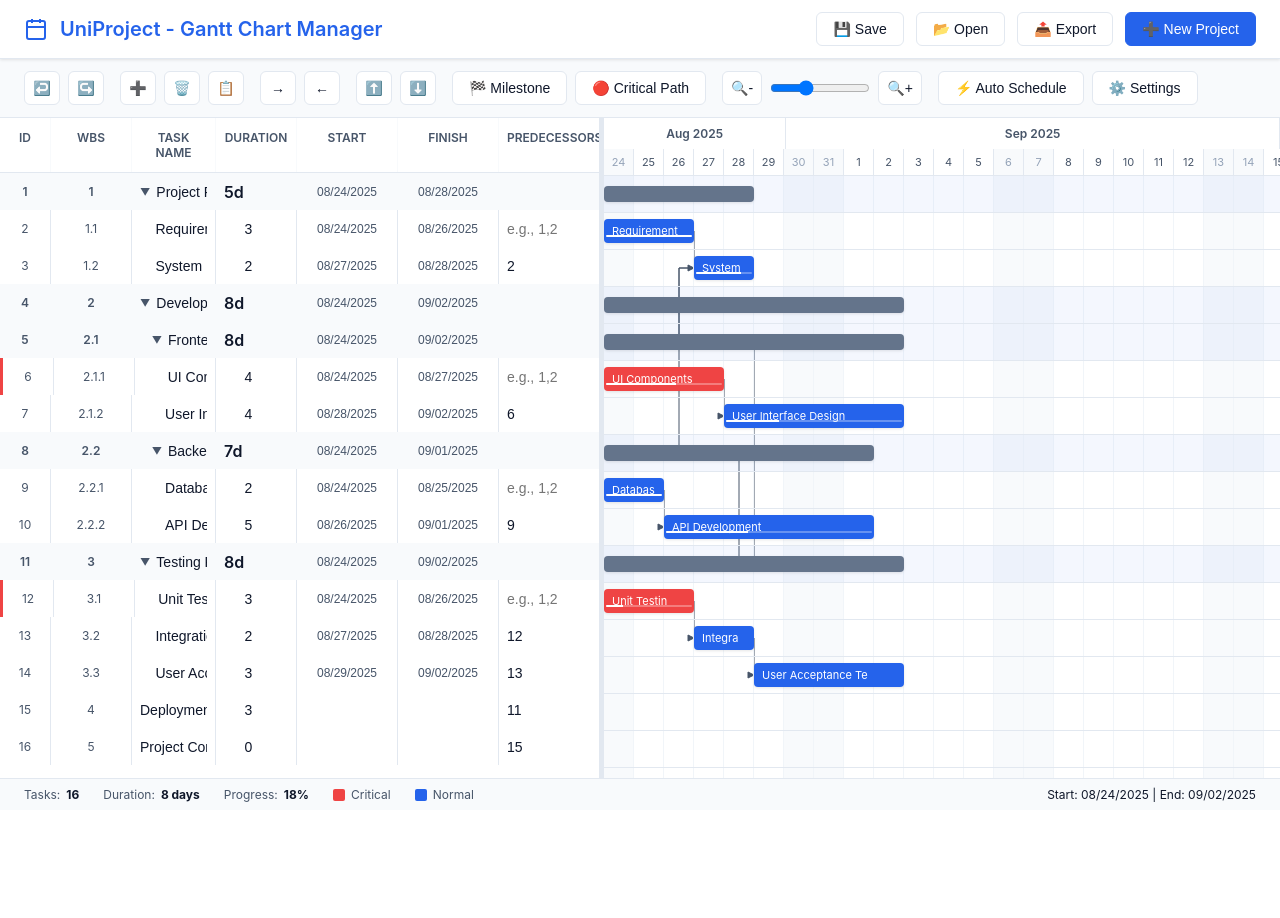
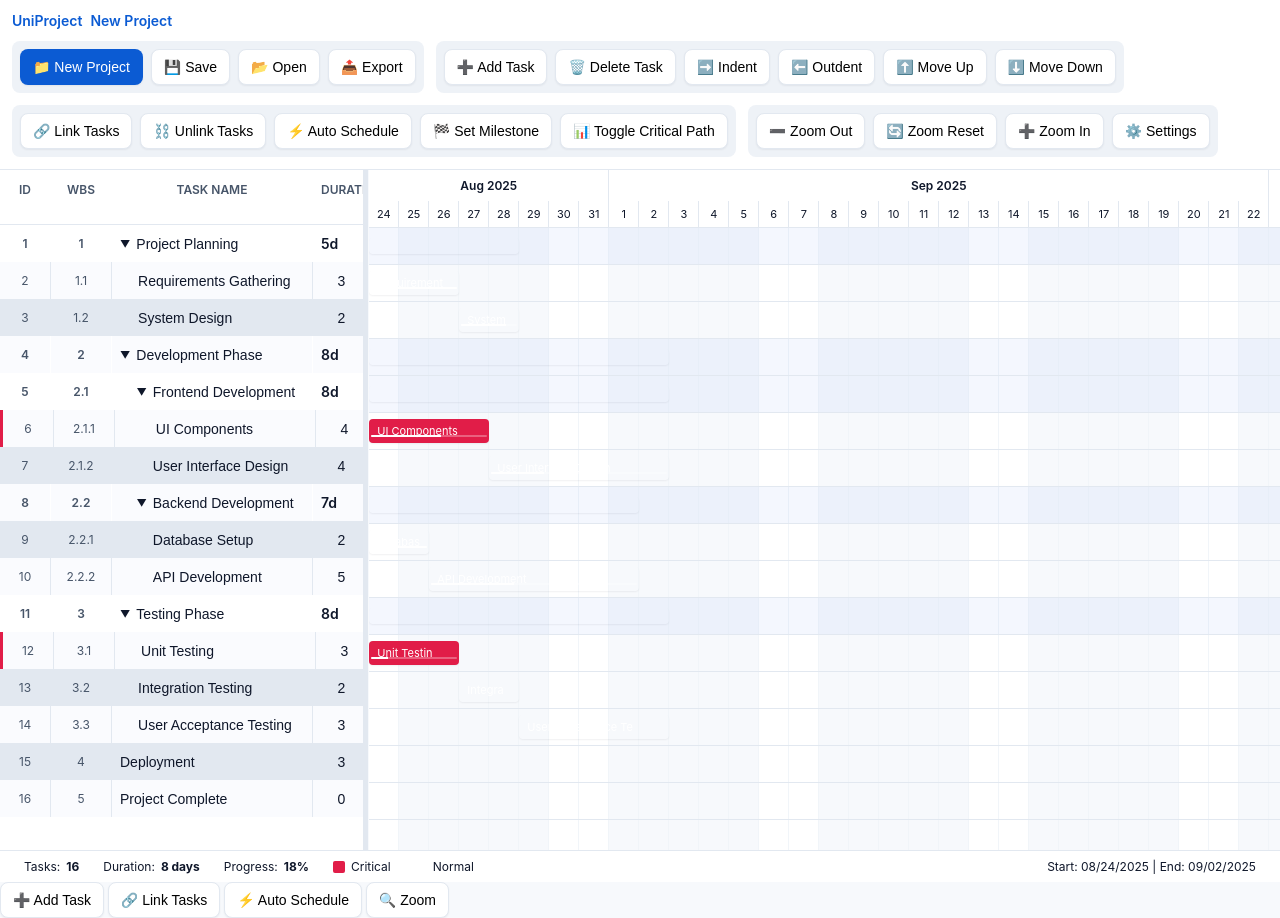
Before and after one commit to sulaimanalsheibani1-lgtm/gantt-chart-app, a website: page index.html in a window 1280 px wide. Before the commit the page ends 810 px from the top, so only its background shows below. Drawn offline with Linux system fonts and the light colour scheme.

Commit message:
refactor: redesign toolbar and layout

```diff
--- a/app.js
+++ b/app.js
@@ -17,6 +17,7 @@ let zoomLevel = 30; // pixels per day
 let showCriticalPath = true;
 let draggedTask = null;
 let taskInfoTaskId = null;
+let linkSourceId = null;
 
 // History stacks for undo/redo
 let undoStack = [];
@@ -149,17 +150,6 @@ function setupEventListeners() {
         }
     });
 
-    const menuToggle = document.getElementById('menuToggle');
-    if (menuToggle) {
-        const toolbar = document.querySelector('.toolbar');
-        const headerActions = document.querySelector('.header-actions');
-        menuToggle.addEventListener('click', () => {
-            toolbar.classList.toggle('open');
-            if (headerActions) {
-                headerActions.classList.toggle('open');
-            }
-        });
-    }
 }
 
 function createSampleProject() {
@@ -620,6 +610,21 @@ function renderTaskList() {
         }
         row.appendChild(predCell);
 
+        // Progress Cell
+        const progCell = document.createElement('div');
+        progCell.className = 'task-progress';
+        if (!task.isSummary) {
+            const progInput = document.createElement('input');
+            progInput.type = 'number';
+            progInput.min = 0;
+            progInput.max = 100;
+            progInput.value = task.progress || 0;
+            progInput.onchange = (e) => updateTaskField(task.id, 'progress', parseInt(e.target.value) || 0);
+            progInput.onclick = (e) => e.stopPropagation();
+            progCell.appendChild(progInput);
+        }
+        row.appendChild(progCell);
+
         taskList.appendChild(row);
     });
 }
@@ -1296,7 +1301,6 @@ function updateWBS() {
 function zoomIn() {
     if (zoomLevel < 60) {
         zoomLevel += 5;
-        document.querySelector('.zoom-slider').value = zoomLevel;
         renderGanttChart();
     }
 }
@@ -1304,13 +1308,12 @@ function zoomIn() {
 function zoomOut() {
     if (zoomLevel > 15) {
         zoomLevel -= 5;
-        document.querySelector('.zoom-slider').value = zoomLevel;
         renderGanttChart();
     }
 }
 
-function setZoom(value) {
-    zoomLevel = parseInt(value);
+function zoomReset() {
+    zoomLevel = 30;
     renderGanttChart();
 }
 
@@ -1335,6 +1338,54 @@ function autoSchedule() {
     calculateSchedule();
     renderProject();
     showMessage('Schedule optimized successfully', 'success');
+}
+
+// Link two tasks as predecessor-successor
+function linkTasks() {
+    if (!selectedTaskId) return;
+    if (linkSourceId === null) {
+        linkSourceId = selectedTaskId;
+        showMessage('Select the successor task to complete the link', 'info');
+        return;
+    }
+    if (selectedTaskId === linkSourceId) {
+        linkSourceId = null;
+        return;
+    }
+    const successor = project.tasks.find(t => t.id === selectedTaskId);
+    if (successor) {
+        const pred = successor.predecessor ? successor.predecessor.split(',') : [];
+        if (!pred.includes(String(linkSourceId))) {
+            pred.push(String(linkSourceId));
+            successor.predecessor = pred.join(',');
+            calculateSchedule();
+            renderProject();
+        }
+    }
+    linkSourceId = null;
+}
+
+// Remove all predecessors from selected task
+function unlinkTasks() {
+    if (!selectedTaskId) return;
+    const task = project.tasks.find(t => t.id === selectedTaskId);
+    if (task) {
+        task.predecessor = '';
+        calculateSchedule();
+        renderProject();
+    }
+}
+
+// Set current task as milestone (duration 0)
+function setMilestone() {
+    if (!selectedTaskId) return;
+    saveState();
+    const task = project.tasks.find(t => t.id === selectedTaskId);
+    if (task) {
+        task.duration = 0;
+        calculateSchedule();
+        renderProject();
+    }
 }
 
 // Modal functions
--- a/index.html
+++ b/index.html
@@ -11,57 +11,40 @@
     <link rel="stylesheet" href="styles.css?v=1">
 </head>
 <body>
-    <!-- Header -->
-    <div class="header">
-        <div class="logo">
-            <svg viewBox="0 0 24 24" fill="none" stroke="currentColor" stroke-width="2">
-                <rect x="3" y="4" width="18" height="18" rx="2" ry="2"></rect>
-                <line x1="16" y1="2" x2="16" y2="6"></line>
-                <line x1="8" y1="2" x2="8" y2="6"></line>
-                <line x1="3" y1="10" x2="21" y2="10"></line>
-            </svg>
-            <span id="projectTitle">UniProject - Gantt Chart Manager</span>
+    <!-- Top Bar -->
+    <div class="toolbar" role="toolbar">
+        <div class="toolbar-left">
+            <span class="app-name">UniProject</span>
+            <span class="project-name" id="projectTitle">New Project</span>
         </div>
-        <button class="btn menu-toggle" id="menuToggle">☰</button>
-        <div class="header-actions">
-            <button class="btn" onclick="saveProject()">💾 Save</button>
-            <button class="btn" onclick="loadProject()">📂 Open</button>
-            <button class="btn" onclick="exportProject()">📤 Export</button>
-            <button class="btn btn-primary" onclick="showNewProjectModal()">➕ New Project</button>
-        </div>
-    </div>
-
-    <!-- Toolbar -->
-    <div class="toolbar">
-        <div class="toolbar-group">
-            <button class="btn btn-icon" onclick="undo()" title="Undo (Ctrl+Z)">↩️</button>
-            <button class="btn btn-icon" onclick="redo()" title="Redo (Ctrl+Y)">↪️</button>
-        </div>
-        <div class="toolbar-group">
-            <button class="btn btn-icon" onclick="addTask()" title="Add Task">➕</button>
-            <button class="btn btn-icon" onclick="deleteTask()" title="Delete Task">🗑️</button>
-            <button class="btn btn-icon" onclick="duplicateTask()" title="Duplicate Task">📋</button>
-        </div>
-        <div class="toolbar-group">
-            <button class="btn btn-icon" onclick="indentTask()" title="Indent">→</button>
-            <button class="btn btn-icon" onclick="outdentTask()" title="Outdent">←</button>
-        </div>
-        <div class="toolbar-group">
-            <button class="btn btn-icon" onclick="moveTaskUp()" title="Move Up">⬆️</button>
-            <button class="btn btn-icon" onclick="moveTaskDown()" title="Move Down">⬇️</button>
-        </div>
-        <div class="toolbar-group">
-            <button class="btn" onclick="addMilestone()">🏁 Milestone</button>
-            <button class="btn" onclick="toggleCriticalPath()">🔴 Critical Path</button>
-        </div>
-        <div class="toolbar-group zoom-controls">
-            <button class="btn btn-icon" onclick="zoomOut()" title="Zoom Out">🔍-</button>
-            <input type="range" class="zoom-slider" min="15" max="60" value="30" oninput="setZoom(this.value)">
-            <button class="btn btn-icon" onclick="zoomIn()" title="Zoom In">🔍+</button>
-        </div>
-        <div class="toolbar-group">
-            <button class="btn" onclick="autoSchedule()">⚡ Auto Schedule</button>
-            <button class="btn" onclick="showProjectSettings()">⚙️ Settings</button>
+        <div class="toolbar-right">
+            <div class="group" aria-label="Primary actions">
+                <button class="btn btn--primary" onclick="showNewProjectModal()" aria-label="New Project" title="New Project">📁 New Project</button>
+                <button class="btn" onclick="saveProject()" aria-label="Save" title="Save">💾 Save</button>
+                <button class="btn" onclick="loadProject()" aria-label="Open" title="Open">📂 Open</button>
+                <button class="btn" onclick="exportProject()" aria-label="Export" title="Export">📤 Export</button>
+            </div>
+            <div class="group" aria-label="Task group">
+                <button class="btn" onclick="addTask()" aria-label="Add Task" title="Insert a task under the selected row">➕ Add Task</button>
+                <button class="btn" onclick="deleteTask()" aria-label="Delete Task" title="Delete task">🗑️ Delete Task</button>
+                <button class="btn" onclick="indentTask()" aria-label="Indent" title="Indent">➡️ Indent</button>
+                <button class="btn" onclick="outdentTask()" aria-label="Outdent" title="Outdent">⬅️ Outdent</button>
+                <button class="btn" onclick="moveTaskUp()" aria-label="Move Up" title="Move up">⬆️ Move Up</button>
+                <button class="btn" onclick="moveTaskDown()" aria-label="Move Down" title="Move down">⬇️ Move Down</button>
+            </div>
+            <div class="group" aria-label="Schedule group">
+                <button class="btn" onclick="linkTasks()" aria-label="Link Tasks" title="Create a finish-to-start link">🔗 Link Tasks</button>
+                <button class="btn" onclick="unlinkTasks()" aria-label="Unlink Tasks" title="Remove dependency link">⛓️ Unlink Tasks</button>
+                <button class="btn" onclick="autoSchedule()" aria-label="Auto Schedule" title="Re-calculate dates from predecessors">⚡ Auto Schedule</button>
+                <button class="btn" onclick="setMilestone()" aria-label="Set Milestone" title="Change duration to 0 days">🏁 Set Milestone</button>
+                <button class="btn" onclick="toggleCriticalPath()" aria-label="Toggle Critical Path" title="Highlight tasks with zero slack">📊 Toggle Critical Path</button>
+            </div>
+            <div class="group" aria-label="View group">
+                <button class="btn" onclick="zoomOut()" aria-label="Zoom Out" title="Zoom out">➖ Zoom Out</button>
+                <button class="btn" onclick="zoomReset()" aria-label="Zoom Reset" title="Reset zoom">🔄 Zoom Reset</button>
+                <button class="btn" onclick="zoomIn()" aria-label="Zoom In" title="Zoom in">➕ Zoom In</button>
+                <button class="btn" onclick="showProjectSettings()" aria-label="Settings" title="Settings">⚙️ Settings</button>
+            </div>
         </div>
     </div>
 
@@ -77,6 +60,7 @@
                 <div>Start</div>
                 <div>Finish</div>
                 <div>Predecessors</div>
+                <div>% Complete</div>
             </div>
             <div class="task-list" id="taskList"></div>
         </div>
@@ -261,6 +245,14 @@
         <div class="context-menu-item" onclick="moveTaskDown()">Move Down</div>
     </div>
 
+    <!-- Mobile Bottom Bar -->
+    <div class="bottom-bar">
+        <button class="btn" onclick="addTask()" aria-label="Add Task" title="Insert a task under the selected row">➕ Add Task</button>
+        <button class="btn" onclick="linkTasks()" aria-label="Link Tasks" title="Create a finish-to-start link">🔗 Link Tasks</button>
+        <button class="btn" onclick="autoSchedule()" aria-label="Auto Schedule" title="Re-calculate dates from predecessors">⚡ Auto Schedule</button>
+        <button class="btn" onclick="zoomIn()" aria-label="Zoom" title="Zoom">🔍 Zoom</button>
+    </div>
+
 
     <script src="app.js?v=1"></script>
 </body>
--- a/styles.css
+++ b/styles.css
@@ -1,132 +1,45 @@
-:root {
-    --primary-color: #2563eb;
-    --primary-hover: #1d4ed8;
-    --secondary-color: #64748b;
-    --success-color: #059669;
-    --warning-color: #d97706;
-    --danger-color: #dc2626;
-    --critical-path: #ef4444;
-    --background: #ffffff;
-    --surface: #f8fafc;
-    --border: #e2e8f0;
-    --text-primary: #0f172a;
-    --text-secondary: #475569;
-    --text-muted: #94a3b8;
-    --hover-bg: #f1f5f9;
-    --shadow: 0 1px 3px 0 rgba(0, 0, 0, 0.1);
-    --shadow-lg: 0 10px 15px -3px rgba(0, 0, 0, 0.1);
+/* Design tokens */
+:root{
+  --font:'inter', system-ui, -apple-system, 'segoe ui', roboto, sans-serif;
+  --fs-xs:12px; --fs-sm:13px; --fs-md:14px; --fs-lg:16px;
+  --sp-1:4px; --sp-2:8px; --sp-3:12px; --sp-4:16px; --sp-5:24px;
+  --radius:8px; --row:40px;
+
+  --bg:#f7f9fc; --surface:#ffffff; --muted:#eef2f7;
+  --text:#0f172a; --text-sub:#475569;
+  --primary:#0b5bd3; --primary-ink:#0b3d8a;
+  --danger:#e11d48; --warn:#f59e0b; --ok:#10b981;
+  --border:#e2e8f0; --shadow:0 1px 2px rgba(16,24,40,.06);
+  --critical-path: var(--danger);
 }
 
-* {
-    margin: 0;
-    padding: 0;
-    box-sizing: border-box;
+*{margin:0;padding:0;box-sizing:border-box;}
+body{font-family:var(--font);font-size:var(--fs-md);color:var(--text);background:var(--bg);overflow:hidden;}
+
+/* Toolbar */
+.toolbar{display:flex;gap:var(--sp-3);align-items:center;padding:var(--sp-3);background:var(--surface);border-bottom:1px solid var(--border);flex-wrap:wrap;}
+.toolbar-left{display:flex;gap:var(--sp-2);align-items:center;font-weight:600;color:var(--primary);}
+.toolbar-right{display:flex;gap:var(--sp-3);flex-wrap:wrap;margin-left:auto;}
+.group{display:flex;gap:var(--sp-2);padding:var(--sp-2);background:var(--muted);border-radius:var(--radius);}
+.btn{height:36px;padding:0 var(--sp-3);border:1px solid var(--border);border-radius:var(--radius);background:var(--surface);box-shadow:var(--shadow);display:inline-flex;align-items:center;gap:var(--sp-2);cursor:pointer;font-size:var(--fs-md);}
+.btn:hover{background:var(--muted);}
+.btn--primary{background:var(--primary);color:#fff;border-color:transparent;}
+
+/* Layout */
+.main-container{display:grid;grid-template-columns:minmax(320px,0.4fr) 5px 1fr;gap:0;height:calc(100vh - 120px);}
+
+@media (max-width:768px){
+  .toolbar{flex-wrap:wrap;}
+  .main-container{display:block;height:auto;}
+  .bottom-bar{position:fixed;left:0;right:0;bottom:0;background:var(--surface);border-top:1px solid var(--border);display:flex;gap:var(--sp-2);padding:var(--sp-2);justify-content:space-around;}
 }
 
-body {
-    font-family: -apple-system, BlinkMacSystemFont, 'Segoe UI', Roboto, sans-serif;
-    background-color: var(--background);
-    color: var(--text-primary);
-    overflow: hidden;
-}
-
-.header {
-    display: flex;
-    justify-content: space-between;
-    align-items: center;
-    padding: 12px 24px;
-    background: var(--background);
-    border-bottom: 1px solid var(--border);
-    box-shadow: var(--shadow);
-    z-index: 100;
-    position: relative;
-}
-
-.logo {
-    display: flex;
-    align-items: center;
-    gap: 12px;
-    font-size: 20px;
-    font-weight: 600;
-    color: var(--primary-color);
-}
-
-.logo svg {
-    width: 24px;
-    height: 24px;
-}
-
-.header-actions {
-    display: flex;
-    gap: 12px;
-}
-
-.toolbar {
-    display: flex;
-    align-items: center;
-    gap: 16px;
-    padding: 12px 24px;
-    background: var(--surface);
-    border-bottom: 1px solid var(--border);
-    flex-wrap: wrap;
-}
-
-.toolbar-group {
-    display: flex;
-    gap: 8px;
-    align-items: center;
-}
-
-.btn {
-    padding: 8px 16px;
-    border: 1px solid var(--border);
-    background: var(--background);
-    color: var(--text-primary);
-    border-radius: 6px;
-    cursor: pointer;
-    font-size: 14px;
-    font-weight: 500;
-    transition: all 0.2s;
-    display: inline-flex;
-    align-items: center;
-    gap: 6px;
-}
-
-.btn:hover {
-    background: var(--hover-bg);
-    border-color: var(--primary-color);
-}
-
-.btn-primary {
-    background: var(--primary-color);
-    color: white;
-    border-color: var(--primary-color);
-}
-
-.btn-primary:hover {
-    background: var(--primary-hover);
-}
-
-.btn-icon {
-    padding: 8px;
-    min-width: 36px;
-    justify-content: center;
-}
-
-.menu-toggle {
-    display: none;
-}
-
-.main-container {
-    display: flex;
-    height: calc(100vh - 140px);
-    overflow: hidden;
-}
+/* Table styles */
+.table thead th{position:sticky;top:0;background:var(--surface);z-index:2;}
+.table tr:nth-child(even){background:#fafbfe;}
 
 .task-panel {
-    width: 600px;
-    min-width: 500px;
-    background: var(--background);
+    background: var(--surface);
     border-right: 1px solid var(--border);
     display: flex;
     flex-direction: column;
@@ -135,36 +48,34 @@ body {
 
 .task-header {
     display: grid;
-    grid-template-columns: 50px 80px 1fr 80px 100px 100px 100px;
-    gap: 1px;
+    grid-template-columns:50px 60px minmax(200px,1fr) 72px 128px 128px 120px 80px;
+    gap:1px;
     background: var(--surface);
-    border-bottom: 1px solid var(--border);
-    font-weight: 600;
-    font-size: 12px;
-    text-transform: uppercase;
-    color: var(--text-secondary);
-    position: sticky;
-    top: 0;
-    z-index: 5;
+    border-bottom:1px solid var(--border);
+    font-weight:600;
+    font-size:var(--fs-xs);
+    text-transform:uppercase;
+    color:var(--text-sub);
+    position:sticky;
+    top:0;
+    z-index:5;
 }
 
 .task-header > div {
-    padding: 12px 8px;
-    background: var(--background);
-    text-align: center;
+    padding:var(--sp-3) var(--sp-2);
+    background:var(--surface);
+    text-align:center;
 }
 
-.task-list {
-    flex: 1;
-}
+.task-list {flex:1;}
 
 .task-row {
-    display: grid;
-    grid-template-columns: 50px 80px 1fr 80px 100px 100px 100px;
-    gap: 1px;
-    background: var(--border);
-    cursor: pointer;
-    transition: background-color 0.2s;
+    display:grid;
+    grid-template-columns:50px 60px minmax(200px,1fr) 72px 128px 128px 120px 80px;
+    gap:1px;
+    background:var(--border);
+    cursor:pointer;
+    transition:background-color .2s;
 }
 
 .task-row:hover {
@@ -196,11 +107,15 @@ body {
     background: var(--surface);
 }
 
-.task-id, .task-wbs {
-    justify-content: center;
-    font-size: 12px;
-    color: var(--text-secondary);
+.task-row:nth-child(even) > div {
+    background:#fafbfe;
 }
+
+
+.task-id, .task-wbs {justify-content:center;font-size:var(--fs-xs);color:var(--text-sub);}
+.task-name{text-align:left;overflow:hidden;white-space:nowrap;text-overflow:ellipsis;}
+.task-duration, .task-progress{text-align:right;}
+.task-start, .task-finish{text-align:center;}
 
 .task-name {
     position: relative;
@@ -629,51 +544,3 @@ body {
 .resizer:hover {
     background: var(--primary-color);
 }
-
-@media (max-width: 768px) {
-    .main-container {
-        flex-direction: column;
-    }
-
-    .task-panel,
-    .gantt-panel {
-        width: 100%;
-        min-width: unset;
-        height: 50vh;
-    }
-
-    .toolbar {
-        display: none;
-        flex-direction: column;
-        width: 100%;
-        gap: 8px;
-    }
-
-    .toolbar.open {
-        display: flex;
-    }
-
-    .header-actions {
-        display: none;
-        flex-wrap: wrap;
-        gap: 8px;
-    }
-
-    .header-actions.open {
-        display: flex;
-    }
-
-    .btn {
-        padding: 6px 8px;
-        font-size: 12px;
-    }
-
-    .btn-icon {
-        min-width: 32px;
-        padding: 6px;
-    }
-
-    .menu-toggle {
-        display: inline-flex;
-    }
-}
```
